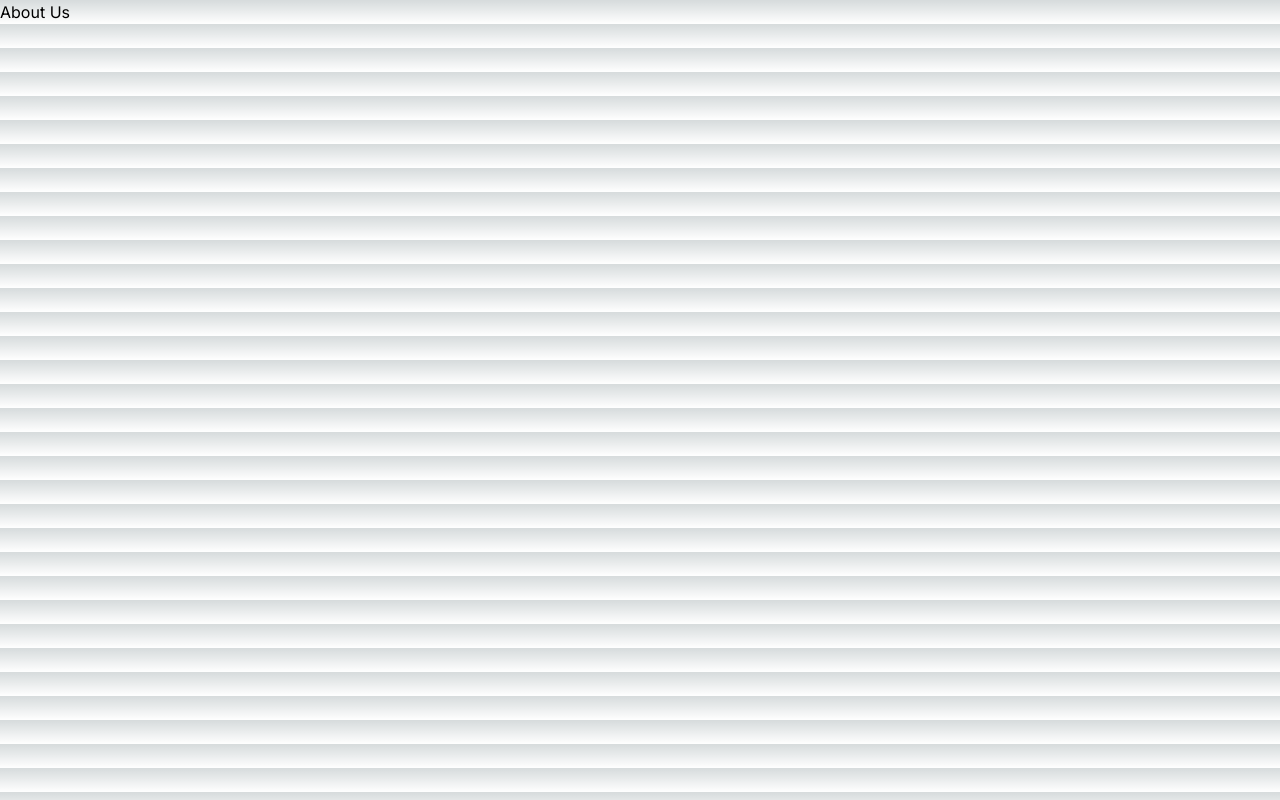
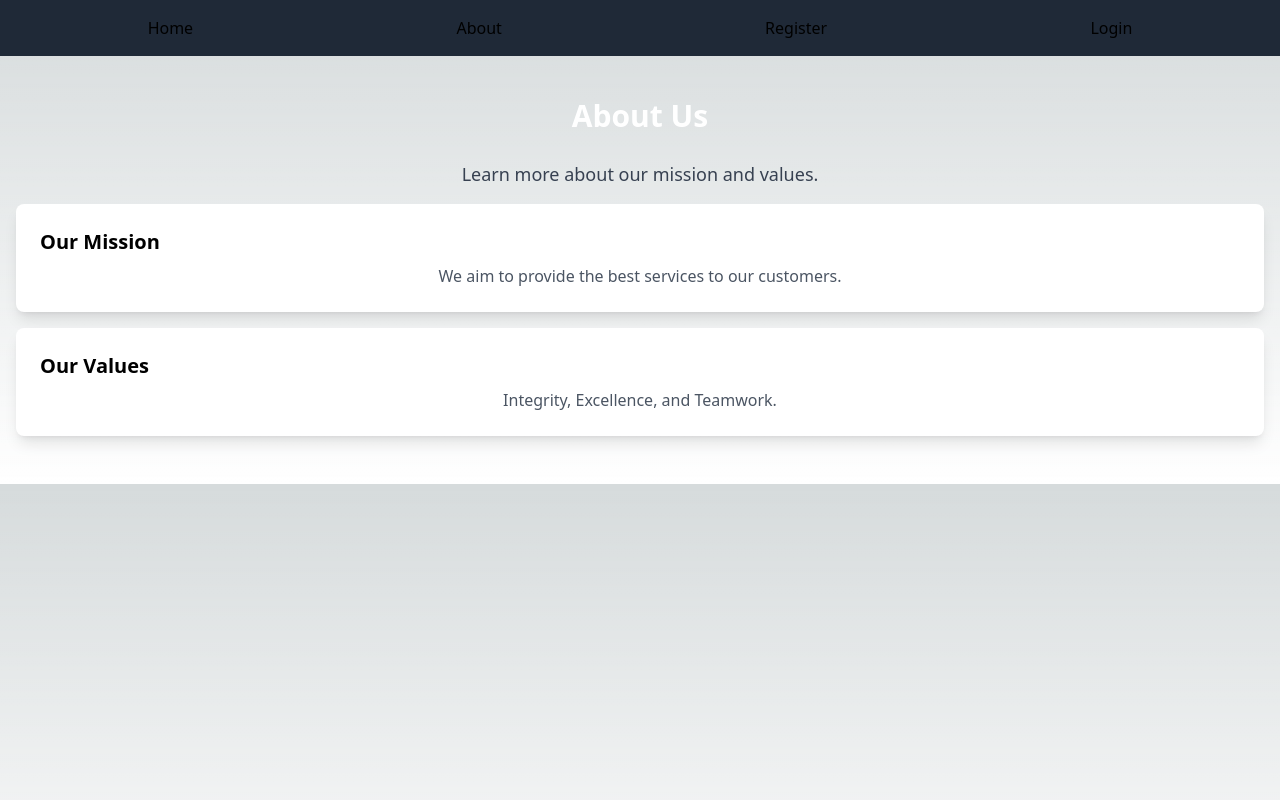
Before and after one commit to FawziL/Reservation-System, a Next.js app in the folder frontend/: page /about in a window 1280 px wide. Built offline with nearby package versions, Linux system fonts and the light colour scheme.

Commit message:
fix: Update AuthContext integration in layout and add basic CSS styles with Tailwind

```diff
--- a/frontend/src/app/about/page.tsx
+++ b/frontend/src/app/about/page.tsx
@@ -1,3 +1,20 @@
-export default function About() {
-    return <h1>About Us</h1>;
-}
+const About = () => {
+    return (
+        <div className="container">
+            <h1 className="title">About Us</h1>
+            <p className="description">Learn more about our mission and values.</p>
+
+            <div className="card">
+                <h2 className="card-title">Our Mission</h2>
+                <p className="card-content">We aim to provide the best services to our customers.</p>
+            </div>
+
+            <div className="card">
+                <h2 className="card-title">Our Values</h2>
+                <p className="card-content">Integrity, Excellence, and Teamwork.</p>
+            </div>
+        </div>
+    );
+};
+
+export default About;
--- a/frontend/src/app/globals.css
+++ b/frontend/src/app/globals.css
@@ -31,3 +31,84 @@ body {
     text-wrap: balance;
   }
 }
+form {
+  display: flex;
+  flex-direction: column;
+  max-width: 400px;
+  margin: auto;
+  padding: 20px;
+  border: 1px solid #ddd;
+  border-radius: 8px;
+  background-color: #f9f9f9;
+  box-shadow: 0 2px 10px rgba(0, 0, 0, 0.1);
+}
+
+h1 {
+  text-align: center;
+  color: #ffffff;
+  font-size: 28px;
+  padding: 10px;
+}
+form h2{
+  color: black;
+}
+
+/* Estilo para los campos de entrada */
+input {
+  padding: 10px;
+  margin: 10px 0;
+  border: 1px solid #ccc;
+  border-radius: 4px;
+  font-size: 16px;
+  color: black;
+}
+
+/* Estilo para el botón */
+button {
+  padding: 10px;
+  background-color: #0070f3; /* Color de fondo */
+  color: white; /* Color del texto */
+  border: none;
+  border-radius: 4px;
+  font-size: 16px;
+  cursor: pointer;
+  transition: background-color 0.3s ease;
+}
+
+/* Cambiar el color del botón al pasar el mouse */
+button:hover {
+  background-color: #005bb5; /* Color más oscuro al pasar el mouse */
+}
+
+/* Estilo para mensajes de error */
+p {
+  color: red;
+  text-align: center;
+}
+
+a{
+  cursor: pointer;
+}
+.container {
+  @apply mx-auto px-4 py-8; /* Centrar y agregar relleno */
+}
+
+.title {
+  @apply text-3xl font-bold text-center mb-4; /* Título centrado */
+}
+
+.description {
+  @apply text-lg text-gray-700 text-center; /* Descripción centrada */
+}
+
+.card {
+  @apply bg-white shadow-lg rounded-lg p-6 my-4; /* Estilo para tarjetas */
+}
+
+.card-title {
+  @apply text-xl font-semibold mb-2 text-black; /* Título de la tarjeta en negro */
+}
+
+.card-content {
+  @apply text-gray-600; /* Contenido de la tarjeta */
+}
--- a/frontend/src/app/layout.tsx
+++ b/frontend/src/app/layout.tsx
@@ -1,22 +1,21 @@
-import type { Metadata } from "next";
-import { Inter } from "next/font/google";
-import "./globals.css";
+import './globals.css'; // Asegúrate de importar los estilos globales
+import Navbar from '../components/NavBar';
+import { AuthProvider } from '../hooks/AuthContext';
 
-const inter = Inter({ subsets: ["latin"] });
-
-export const metadata: Metadata = {
-  title: "Create Next App",
-  description: "Generated by create next app",
+export const metadata = {
+    title: 'My App',
+    description: 'Descripción de la aplicación',
 };
 
-export default function RootLayout({
-  children,
-}: Readonly<{
-  children: React.ReactNode;
-}>) {
-  return (
-    <html lang="en">
-      <body className={inter.className}>{children}</body>
-    </html>
-  );
+export default function RootLayout({ children }: { children: React.ReactNode }) {
+    return (
+        <html lang="en">
+            <body>
+                <AuthProvider>
+                    <Navbar />
+                    {children}
+                </AuthProvider>
+            </body>
+        </html>
+    );
 }
--- a/frontend/src/app/login/page.tsx
+++ b/frontend/src/app/login/page.tsx
@@ -1,11 +1,13 @@
 "use client";  // Marca el componente como Cliente
 import { useState } from 'react';
 import api from '../../services/api';
+import { useAuth } from '../../hooks/AuthContext';
 
 const Login = () => {
     const [email, setEmail] = useState('');
     const [password, setPassword] = useState('');
     const [error, setError] = useState<string | null>(null);
+    const { login } = useAuth();
 
     const handleSubmit = async (e:any) => {
         e.preventDefault();
@@ -13,23 +15,26 @@ const Login = () => {
 
         try {
             const response = await api.post('/auth/login', { email, password });
-            localStorage.setItem('token', response.data.token); // Guardar token
+            console.log(response.data.access_token);
+            login(response.data.access_token);
         } catch (err) {
             setError('Invalid email or password');
         }
     };
 
   return (
-      <div>
+      <div className='container mt-6'>
           <h1>Login</h1>
-          <form onSubmit={handleSubmit}>
+          <form onSubmit={handleSubmit} className='mt-3'>
                 {error && <p style={{ color: 'red' }}>{error}</p>}
+                <h2>Email:</h2>
                 <input
                     type="email"
                     placeholder="Email"
                     value={email}
                     onChange={(e) => setEmail(e.target.value)}
                 />
+                <h2>Password:</h2>
                 <input
                     type="password"
                     placeholder="Password"
--- a/frontend/src/app/page.tsx
+++ b/frontend/src/app/page.tsx
@@ -1,9 +1,6 @@
-import Navbar from '../components/NavBar.js';
-
 export default function Home() {
   return (
     <>
-      <Navbar />
       <main className="flex min-h-screen flex-col items-center justify-center p-24">
         <h1 className="text-4xl font-bold">Welcome to our App</h1>
       </main>
--- a/frontend/src/app/register/page.tsx
+++ b/frontend/src/app/register/page.tsx
@@ -30,39 +30,39 @@ const Register = () => {
     };
 
   return (
-    <div>
+    <div className='container mt-6'>
         <h1>Register</h1>
-        <form onSubmit={handleSubmit}>
-            <div>
-            <label htmlFor="username">Username:</label>
+        <form onSubmit={handleSubmit} className='mt-3'>
+            <h2>Username:</h2>
             <input
                 type="text"
                 name="username"
+                placeholder="Username"
                 value={formData.username}
                 onChange={handleChange}
                 required
             />
-            </div>
-            <div>
-            <label htmlFor="email">Email:</label>
+
+            <h2>Email:</h2>
             <input
                 type="email"
                 name="email"
+                placeholder="Email"
                 value={formData.email}
                 onChange={handleChange}
                 required
             />
-            </div>
-            <div>
-            <label htmlFor="password">Password:</label>
+
+            <h2>Password:</h2>
             <input
                 type="password"
                 name="password"
+                placeholder="Password"
                 value={formData.password}
                 onChange={handleChange}
                 required
             />
-            </div>
+
             {error && <p>{error}</p>}
             <button type="submit">Register</button>
         </form>
--- a/frontend/src/components/LogoutButton.js
+++ /dev/null
@@ -1,9 +0,0 @@
-import { useAuth } from '../hooks/useAuth';
-
-const LogoutButton = () => {
-    const { logout } = useAuth();
-
-    return <button onClick={logout}>Logout</button>;
-};
-
-export default LogoutButton;
--- a/frontend/src/components/NavBar.js
+++ b/frontend/src/components/NavBar.js
@@ -1,33 +1,36 @@
-"use client"; // Esto asegura que el componente es un Client Component
+"use client";
 
 import Link from "next/link";
 import { useEffect, useState } from "react";
-import { useAuth } from "../hooks/useAuth";
-import LogoutButton from "./LogoutButton";
+import { useAuth } from "../hooks/AuthContext";
 
 const Navbar = () => {
-    const { isLoggedIn } = useAuth();
+    const { isAuthenticated, logout } = useAuth();
     const [isClient, setIsClient] = useState(false);
 
-    // Verificar si estamos en el lado del cliente (necesario para el SSR de Next.js)
     useEffect(() => {
         setIsClient(true);
     }, []);
 
     return (
-        <nav className="bg-gray-800 p-4">
-            <div className="container mx-auto flex justify-between items-center">
-                <div className="text-white text-lg">
+        <nav className="bg-gray-800">
+            <div className="p-4">
+                <div className="flex justify-around">
                     <Link href="/">Home</Link>
                     <Link href="/about">About</Link>
-                    <Link href="/login">Login</Link>
-                    {isClient && !isLoggedIn && (
+                    {isClient && !isAuthenticated && (
                         <>
                             <Link href="/register">Register</Link>
+                            <Link href="/login">Login</Link>
+                        </>
+                    )}
+                    {isClient && isAuthenticated && (
+                        <>
+                            <Link href="/reservations">Reservations</Link>
+                            <a onClick={logout}>Logout</a>
                         </>
                     )}
                 </div>
-                {isClient && isLoggedIn && <LogoutButton />}
             </div>
         </nav>
     );
--- /dev/null
+++ b/frontend/src/hooks/AuthContext.js
@@ -0,0 +1,37 @@
+"use client"
+import { createContext, useContext, useState, useEffect } from 'react';
+import { useRouter } from 'next/navigation';
+
+const AuthContext = createContext();
+
+export const AuthProvider = ({ children }) => {
+    const [isAuthenticated, setIsAuthenticated] = useState(false);
+    const router = useRouter();
+
+    useEffect(() => {
+        const token = localStorage.getItem('token');
+        setIsAuthenticated(!!token);
+    }, []);
+
+    const login = (token) => {
+        localStorage.setItem('token', token);
+        setIsAuthenticated(true);
+        router.push('/');
+    };
+
+    const logout = () => {
+        localStorage.removeItem('token');
+        setIsAuthenticated(false);
+        router.push('/login');
+    };
+
+    return (
+        <AuthContext.Provider value={{ isAuthenticated, login, logout }}>
+            {children}
+        </AuthContext.Provider>
+    );
+};
+
+export const useAuth = () => {
+    return useContext(AuthContext);
+};
```
Also changed, not shown: frontend/src/hooks/useAuth.js (deleted, +0 -24 lines), 1 other file (tests, documents, lock files or other folders).
